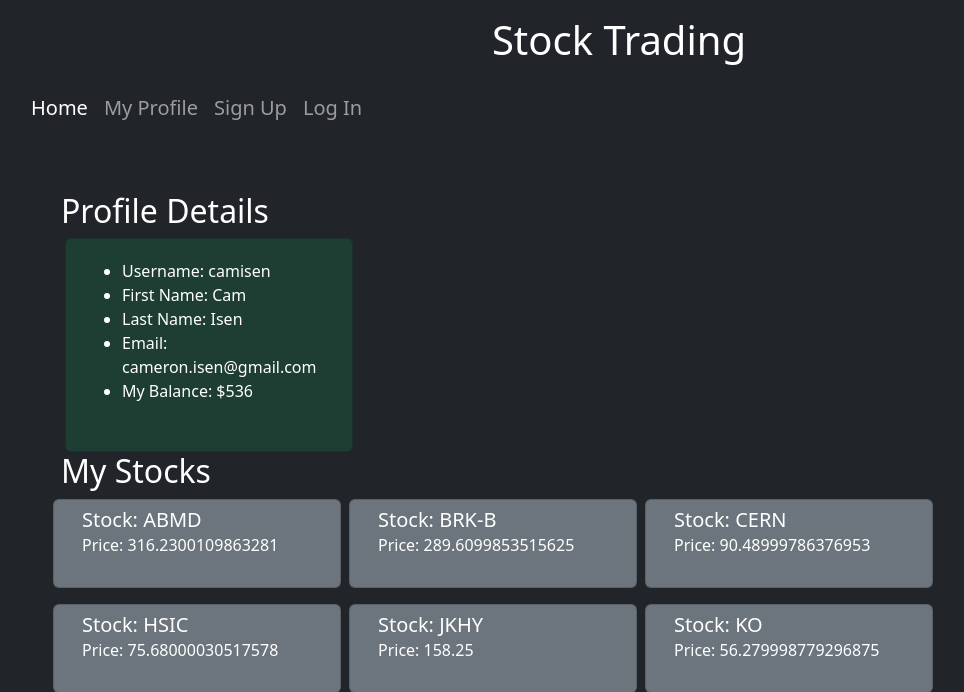
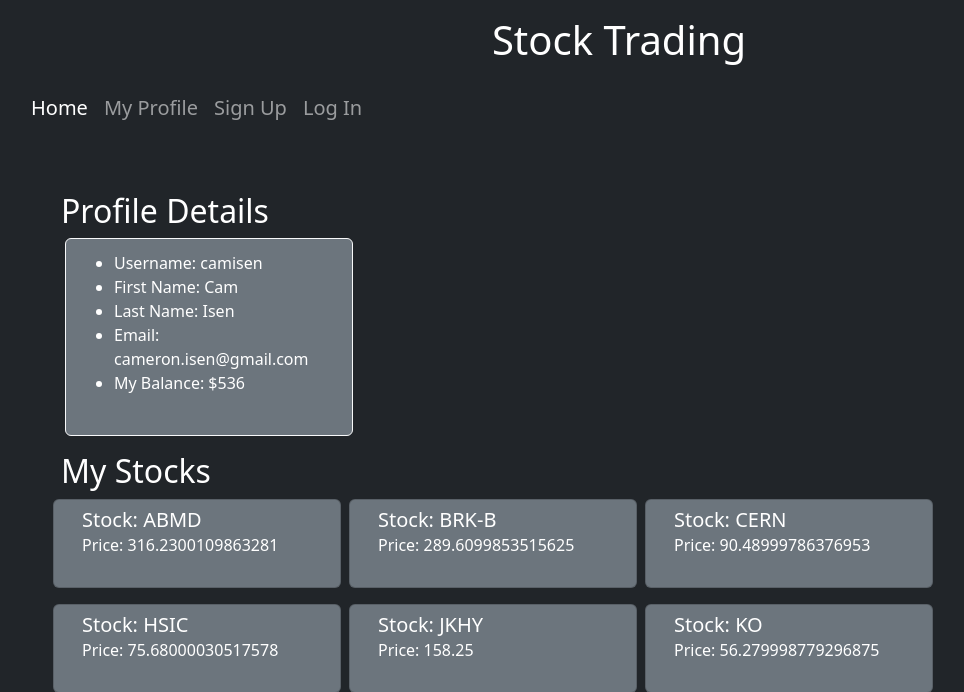
Before and after one commit to malxdeutsch/stocktrade, a Django app: page /profile/1/ in a window 1280 px wide. Shown: the top 692 px of the page, without its empty margins (21-985 px from the left). Run offline with Django 3.2, Linux system fonts and the light colour scheme; data comes from the database, SQL or seed files in the repository; some libraries are stand-ins or nearby versions.

Commit message:
formatting

```diff
--- a/account/templates/profiledetail.html
+++ b/account/templates/profiledetail.html
@@ -6,7 +6,7 @@
 {% block content %}
 <h2>Profile Details</h2>
 
-<div class="card mx-1 card text-white bg-success p-2 text-dark bg-opacity-25" style="width: 18rem;">
+<div class="card mx-1 card text-white bg-secondary mb-3 card border-light" style="width: 18rem;">
     <div class="card-body card-subtitle mb-2 text-white">
         <ul>
             <li> Username: {{profile.user.username}}
```
